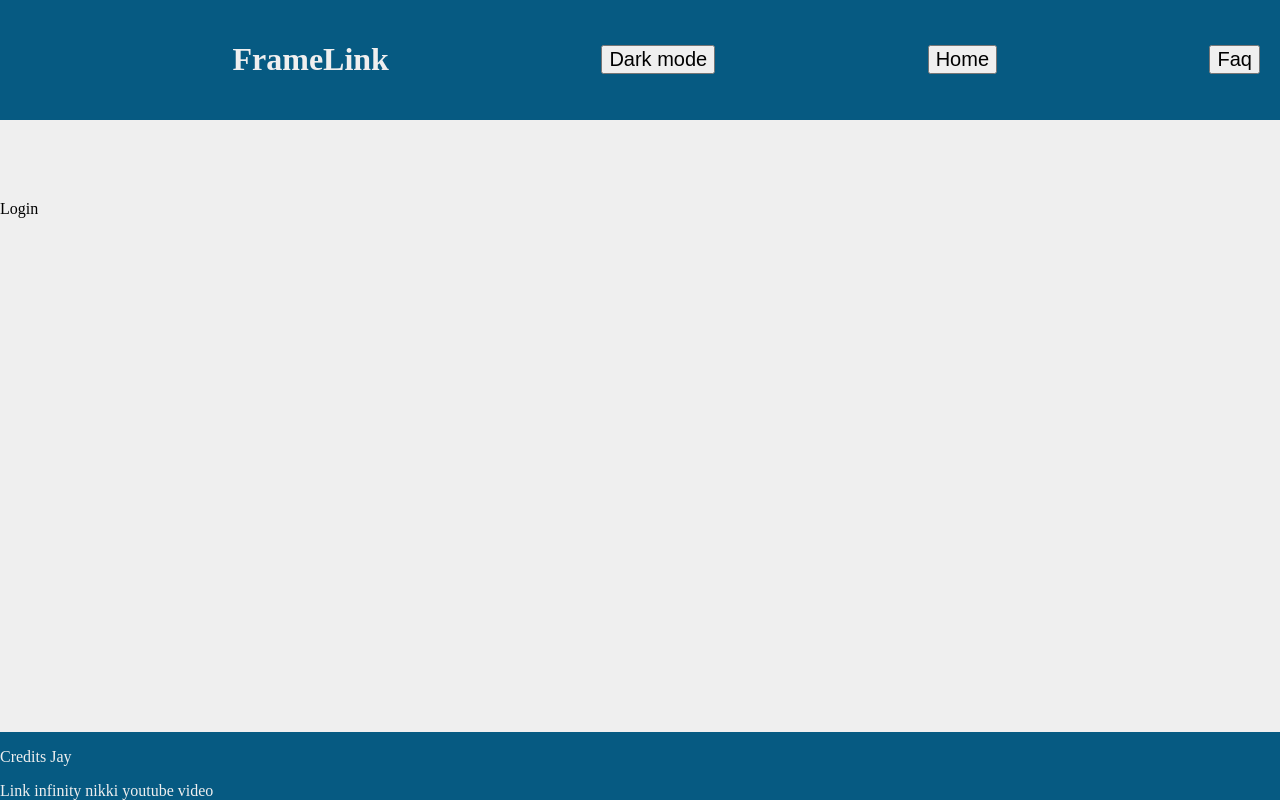
After one commit to Lolrandomthings/aarsoppgave_2025, a Flask app: page /login in a window 1280 px wide. The commit adds this page. Run offline with Flask 3, Linux system fonts and the light colour scheme.

Commit message:
Python making more pages work and upgrading dadabase username and password. HTML making more pages and making it work

```diff
--- a/app.py
+++ b/app.py
@@ -5,7 +5,7 @@ app = Flask(__name__)
 # mydb = mysql.connector.connect(
 #     host="10.2.4.52",
 #     user="JayPi",
-#     password="WhatSHOULDiNameThisPasswordHEeeeellllpppp",
+#     password="Q",
 #     database="task"
 # )
 
@@ -13,5 +13,14 @@ app = Flask(__name__)
 def home():
     return render_template('Index.html')
 
+@app.route('/login')
+def login():
+    return render_template('login.html')
+
+@app.route('/faq')
+def faq():
+    return render_template('faq.html')
+
+
 if __name__ == '__main__':
     app.run(host='0.0.0.0', port=800, debug = True)
--- a/templates/Index.html
+++ b/templates/Index.html
@@ -12,8 +12,8 @@
         </div>
         <h1>FrameLink</h1>
         <button type="button" id="changeColor">Dark mode</button>
-        <button type="button" class="buttons" id="buttons">Button 1</button>
-        <button type="button" class="buttons" id="buttons">Button 2</button>
+        <button type="button" class="buttons" id="buttons" onclick="location.href='{{ url_for ('login') }}'">Log in</button>
+        <button type="button" class="buttons" id="buttons" onclick="location.href='{{ url_for ('faq') }}'">Faq</button>
     </div>
     <div class="main" id="main">
         <div class="pictureFolder" id="pictureFolder">
--- /dev/null
+++ b/templates/login.html
@@ -0,0 +1,28 @@
+<!DOCTYPE html>
+<html lang="en">
+<head>
+    <meta charset="UTF-8">
+    <meta name="viewport" content="width=device-width, initial-scale=1.0">
+    <title>Document</title>
+    <link rel="stylesheet" href="{{ url_for('static', filename='Css/Stylesheet.css') }} ">
+</head>
+<body>
+    <div class="header" id="header">
+        <div class="logo">
+        </div>
+        <h1>FrameLink</h1>
+        <button type="button" id="changeColor">Dark mode</button>
+        <button type="button" class="buttons" id="buttons" onclick="location.href='{{ url_for ('home') }}'">Home</button>
+        <button type="button" class="buttons" id="buttons" onclick="location.href='{{ url_for ('faq') }}'">Faq</button>
+    </div>
+    <div class="main" id="main">
+        <p>Login</p>
+    </div>
+    <div class="footer" id="footer">
+        <p>Credits Jay</p>
+        <a href="https://www.youtube.com/shorts/eu3rEBydvvQ">Link infinity nikki youtube video</a>
+    </div>
+
+    <script src="{{ url_for('static', filename='Javascript/Js.js') }}"></script>
+</body>
+</html>
```
Also changed, not shown: templates/faq.html (added, +29 -0 lines).
